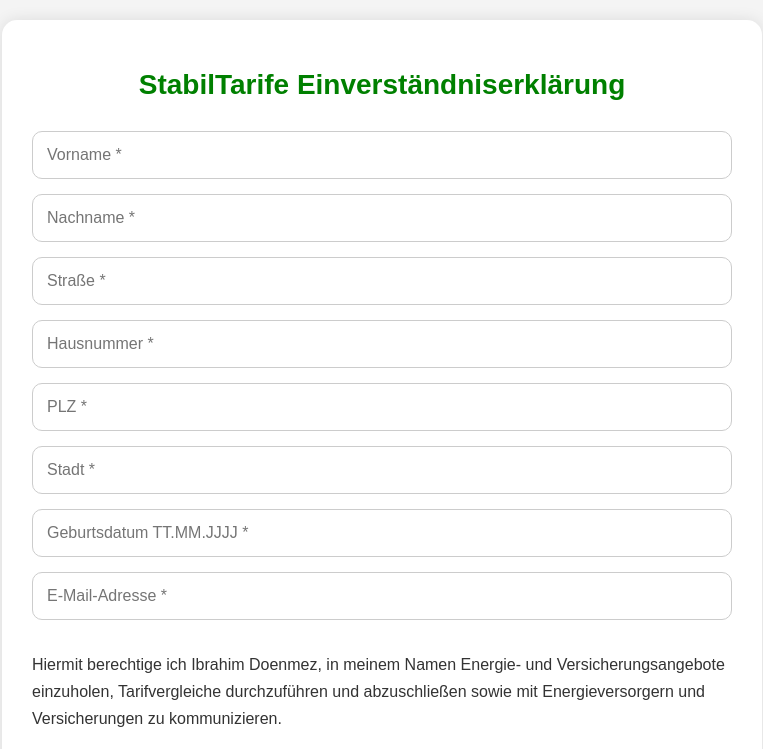
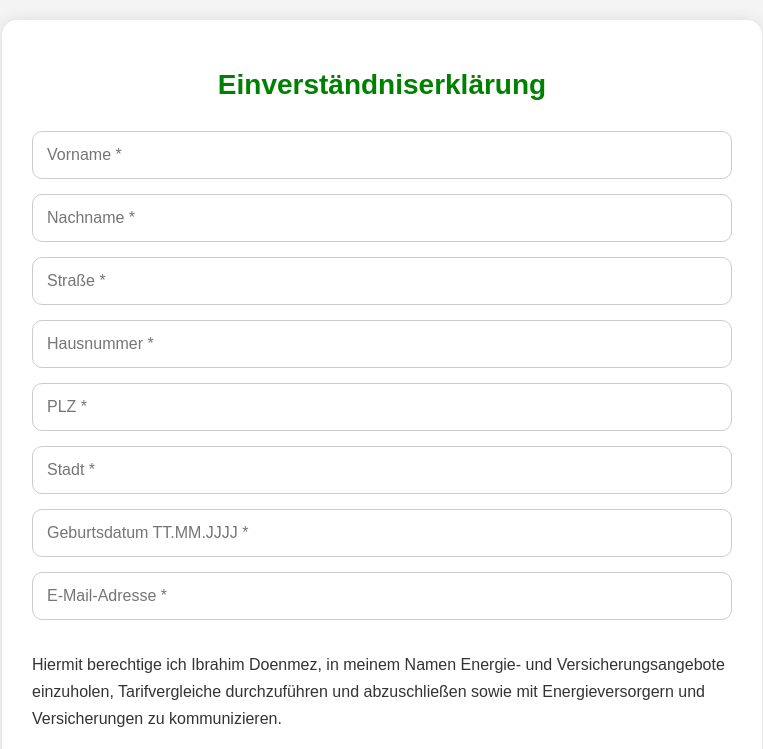
Before and after one commit to ibodoen-del/freigabe, a website: page index.html in a window 1280 px wide. Shown: the top 749 px of the page, without its empty margins (258-1021 px from the left). Drawn offline with nearby package versions, Linux system fonts and the light colour scheme.

Commit message:
Update index.html

```diff
--- a/index.html
+++ b/index.html
@@ -92,7 +92,7 @@
 
 <div class="container">
 
-<h1>StabilTarife Einverständniserklärung</h1>
+<h1>Einverständniserklärung</h1>
 
   <input
 id="vorname"
```
